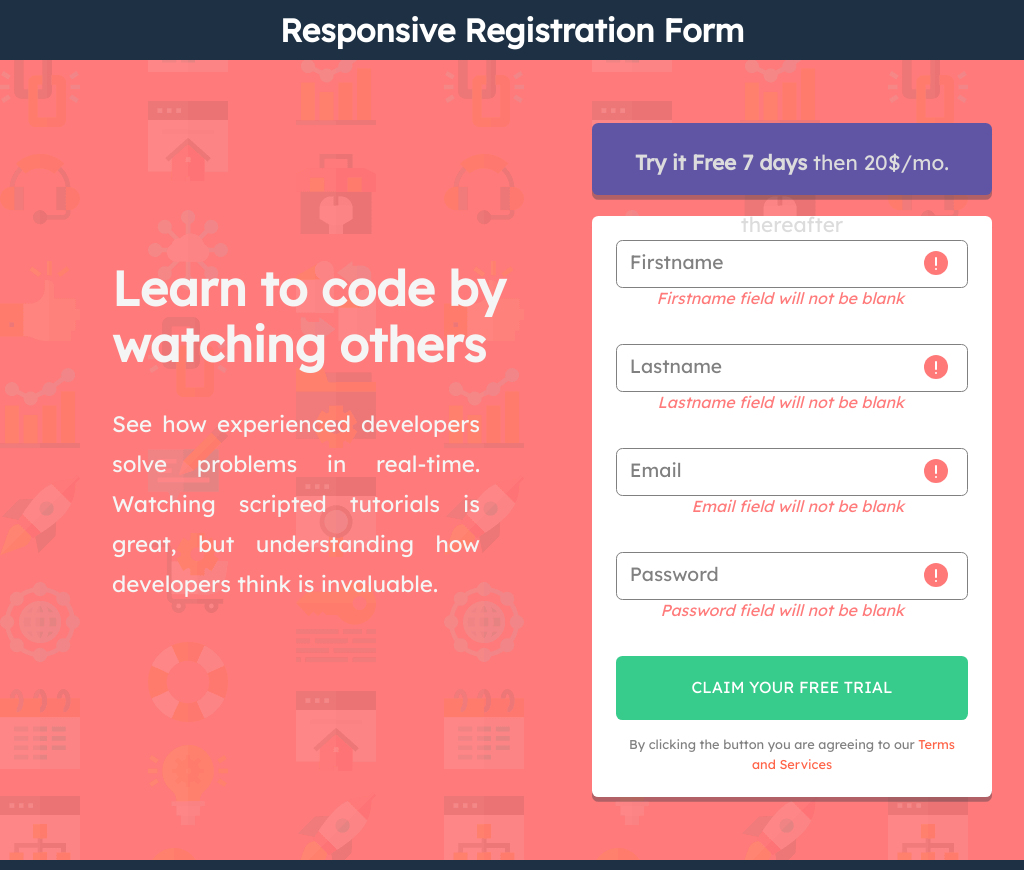
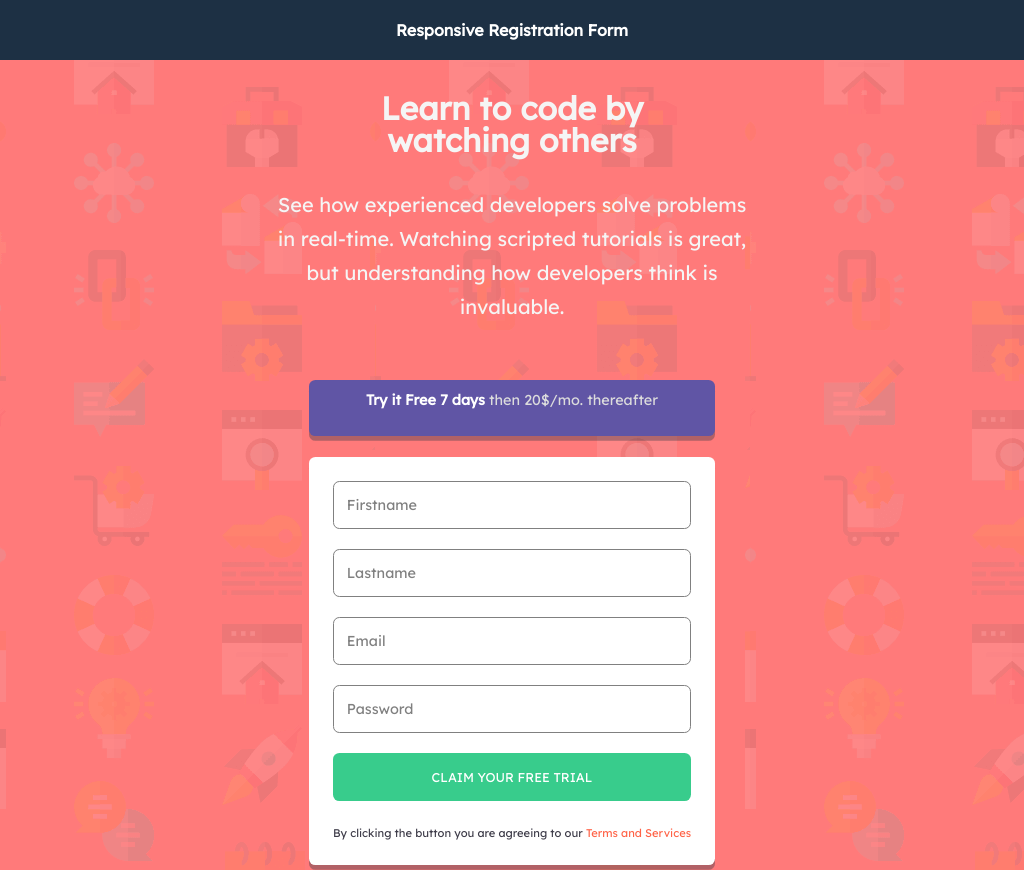
Before and after one commit to Emmadegreat/responsive_task, a plain HTML site: page index.html in a window 1024 px wide. Shown: the top 870 px of the page. Drawn offline with Linux system fonts and the light colour scheme.

Commit message:
committed

```diff
--- a/index.css
+++ b/index.css
@@ -33,7 +33,7 @@ footer span{
     font-family: 'Lexend Deca', sans-serif;
 }/*----------------footer end-------------------*/
 
-main{
+main{/*-------------------mobile first---------------------*/
     min-height: 100vh;
     display: flex;
     justify-content: center;
@@ -50,7 +50,7 @@ main{
     align-items: center;
     justify-content: center;
     text-align: center;
-    margin: 0 auto;
+    margin: auto;
 }
 .left__side{
     flex: 1;
@@ -76,17 +76,17 @@ main{
     width: 100%;
     height: 3.5rem;
     padding: 0.5rem;
-    line-height: 1;
+    line-height: 1.8;
     border-radius: 0.4rem;
     margin-bottom: 1.3rem;
-    font-size: 1rem;
+    font-size: 0.9rem;
     background: hsl(248, 32%, 49%);
     color:gainsboro;
     box-shadow: 0 0.3rem hsla(249, 10%, 26%, 0.404);
     border-style: none;
     cursor: pointer;
 }
-.top small{
+.top b{
     color: #fff;
 }
 .form{
@@ -122,37 +122,33 @@ main{
     border-style: none;
     cursor: pointer;
 }
-span{
+.form span{
     font-size: 0.7rem;
     color:hsl(249, 10%, 26%)
 }
 
-span a{
+.form span a{
     color: tomato;
     text-decoration: none;
 }
-.error__image,.error__message{
-    display: none;
-}
-
 
 .error__image{/*---------error image----------*/
     position: absolute;
-    display: none;
+    display: none;/*---------I don't want the error__image to show on my mobile screen-------*/
     right: 320px;
     margin-top: -2.3rem;
 }
 
 .error__message{/*---------error image----------*/
-    display: block;
+    display: none;/*---------I don't want the error__message to show on my mobile screen-------*/
     text-align: right;
     color: hsl(0, 100%, 74%);
     font-style: italic;
     margin-right: 4rem;
-    display: none;
 }
 
-@media screen and (min-width:1000px) {
+/*--------------------------media query-----------------------*/
+@media screen and (min-width:1050px) {
     main{
         background: url("./images/bg-intro-desktop.png");
         background-color:hsl(0, 100%, 74%);
@@ -188,7 +184,7 @@ span a{
     .top p{
         font-size: 1.3rem;
     }
-    .top small{
+    .top b{
         color: #fff;
     }
     .form{
@@ -216,7 +212,7 @@ span a{
         color:gray;
     }
 
-    span a{
+    .form span a{
         color: tomato;
         text-decoration: none;
     }
@@ -242,3 +238,24 @@ span a{
 
 
 }
+
+
+@media screen and (max-width:1049px) and (min-width:900px){
+    .left__side{
+    flex: 1;
+    margin-bottom: 3.5rem;
+    color: whitesmoke;
+}
+.left__side h1{
+    margin-bottom: 2rem;
+    line-height: 2rem;
+    font-size: 2rem;
+}
+
+.left__side p{
+    max-width: 470px;
+    font-size: 1.25rem;
+    line-height: 1.7;
+}
+
+}
```
